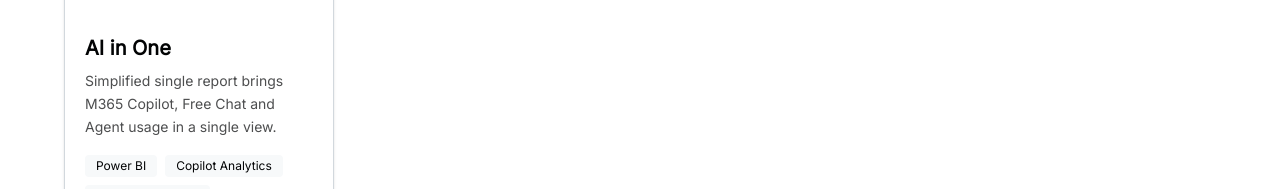
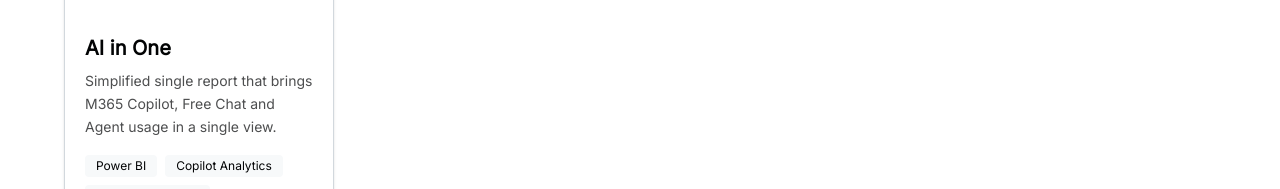
Before and after one commit to shailendrahegde/ainroisite, a React (Vite) app: page / in a window 1280 px wide. Shown: the part 1145-1334 px from the top of the page. Built offline with nearby package versions, Linux system fonts and the light colour scheme.

Commit message:
Generated by Spark: Edit the text on AI in One to say Simplified single report that brings M365 Copilot, Free Chat and Agent usage in a single view.

```diff
--- a/src/App.tsx
+++ b/src/App.tsx
@@ -41,7 +41,7 @@
   },
   {
     title: "AI in One",
-    description: "Simplified single report brings M365 Copilot, Free Chat and Agent usage in a single view.",
+    description: "Simplified single report that brings M365 Copilot, Free Chat and Agent usage in a single view.",
     tags: ["Power BI", "Copilot Analytics", "Microsoft Purview"],
     githubUrl: "https://github.com/microsoft/AIinOne",
     image: "https://images.unsplash.com/photo-1555949963-aa79dcee981c?w=800&h=450&fit=crop"
```
